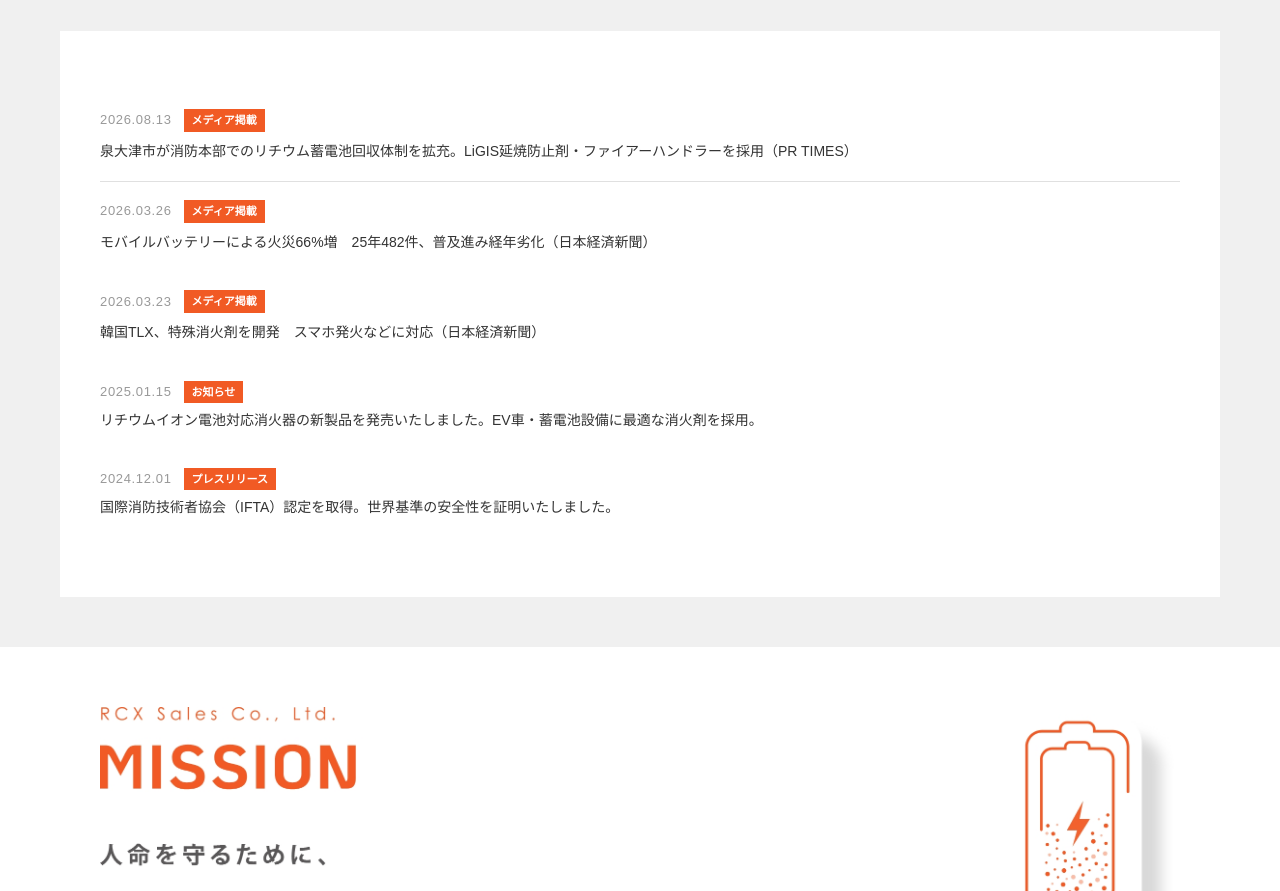
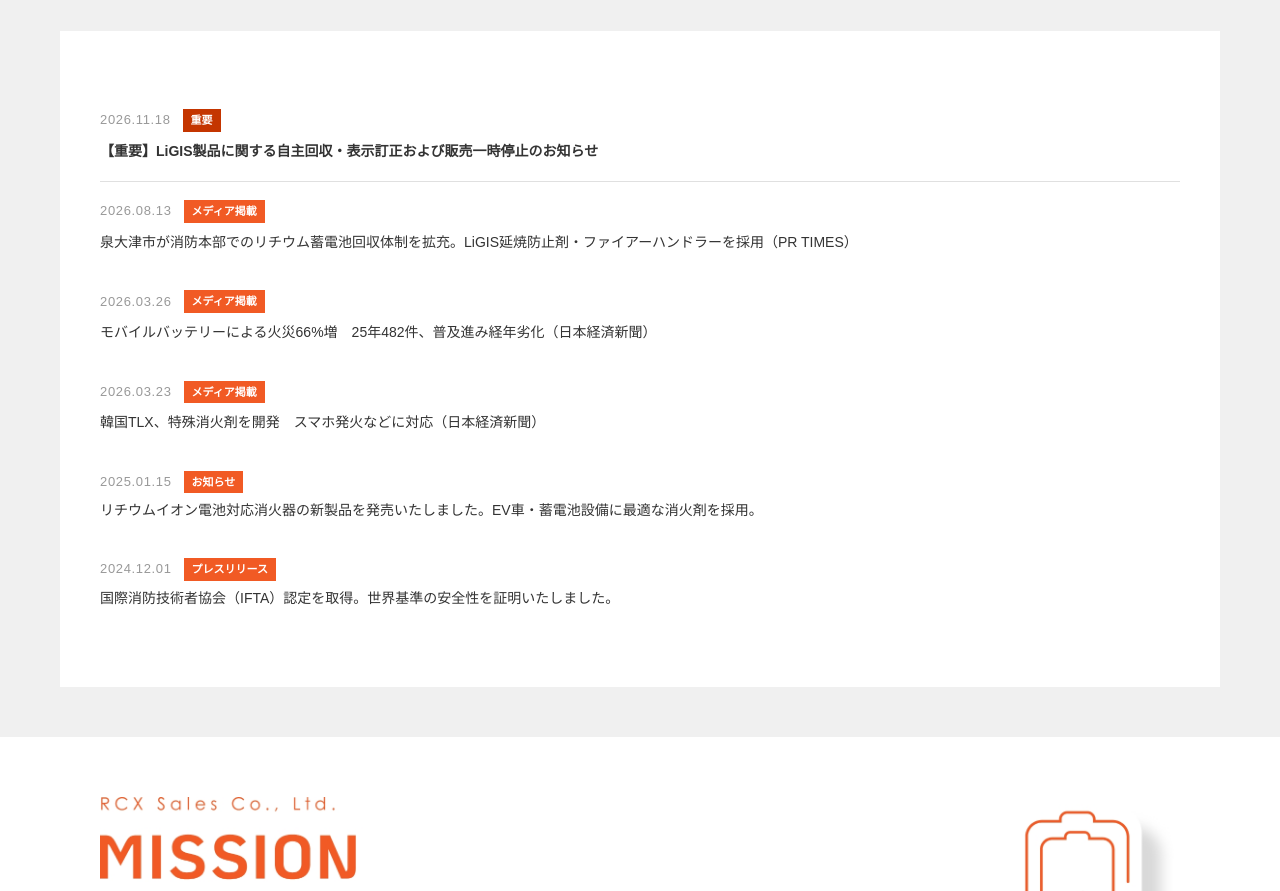
Before and after one commit to hiroki19921201-sys/rcx-service, a plain HTML site: page index.html in a window 1280 px wide. Shown: the part 854-1745 px from the top of the page. Drawn offline with nearby package versions, Linux system fonts and the light colour scheme; a web font is replaced by a local one.

Commit message:
Add 2026-11-18 LiGIS notice to NEWS
Top entry links to news/20261118-ligis.html.

Co-Authored-By: Claude Opus 5.5 <noreply@anthropic.com>

```diff
--- a/index.html
+++ b/index.html
@@ -148,6 +148,13 @@
       <h2 class="section-title-orange">NEWS</h2>
     </div>
     <div class="news-list">
+      <article class="news-item">
+        <div class="news-meta">
+          <time class="news-date" datetime="2026-11-18">2026.11.18</time>
+          <span class="news-tag" style="background:#C43500;">重要</span>
+        </div>
+        <a href="news/20261118-ligis.html" class="news-text" style="font-weight:700;">【重要】LiGIS製品に関する自主回収・表示訂正および販売一時停止のお知らせ</a>
+      </article>
       <article class="news-item">
         <div class="news-meta">
           <time class="news-date">2026.08.13</time>
```
